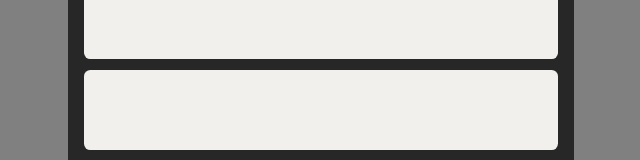
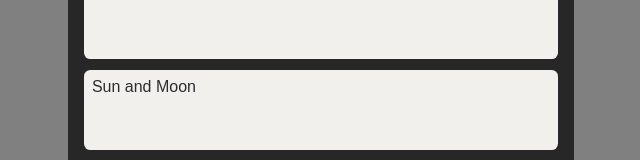
Before and after one commit to jamesWalker55/weatherapp-2, a React (Create React App) app: page / in a window 1280 px wide. Shown: the part 151-311 px from the top of the page, without its empty margins (319-959 px from the left). Built offline with nearby package versions, Linux system fonts and the light colour scheme.

Commit message:
added part of Sun and Moon class

```diff
--- a/src/cards/sun-and-moon.js
+++ b/src/cards/sun-and-moon.js
@@ -1,11 +1,13 @@
 import React, { Component } from 'react';
 
-import './common.css';
+import './sun-moon.css';
 
 class SunAndMoon extends Component {
   render() {
     return (
       <div className="card">
+        <p>Sun and Moon</p>
+        <p></p>
       </div>
     );
   }
--- /dev/null
+++ b/src/cards/sun-moon.css
@@ -0,0 +1,4 @@
+p{
+    padding-top: 0.5rem;
+    padding-left: 0.5rem;
+}
```
Also changed, not shown: 1 other file (tests, documents, lock files or other folders).
